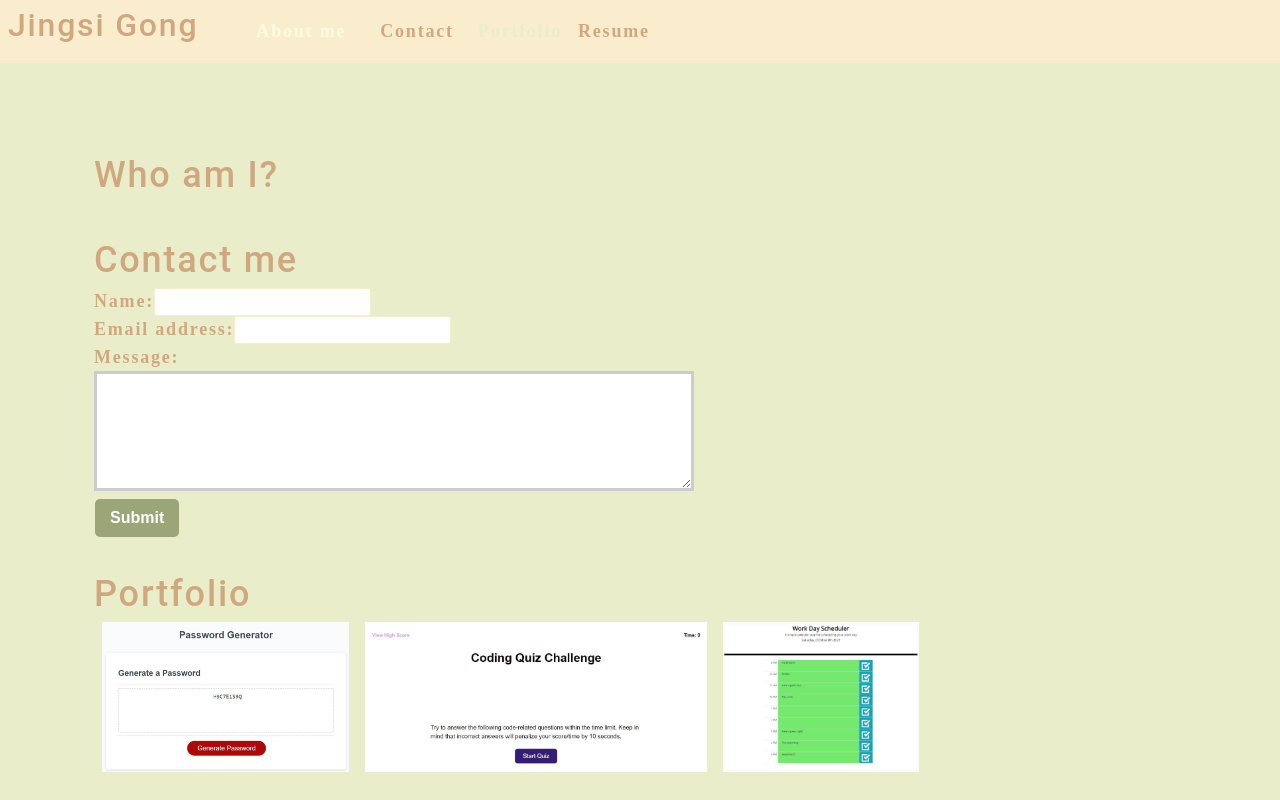
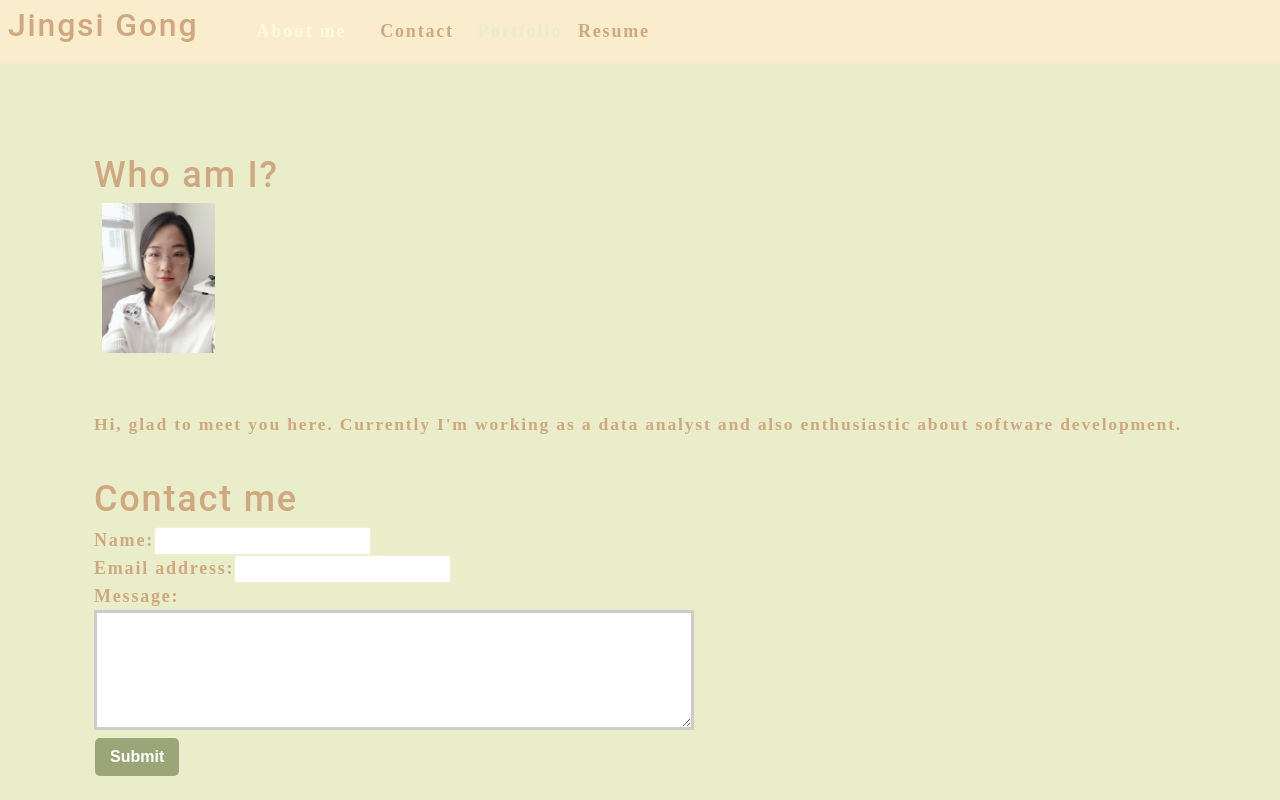
Before and after one commit to j7gong/React-Portfolio, a React (Create React App) app: page / in a window 1280 px wide. Shown: the top 800 px of the page. Built offline with nearby package versions, Linux system fonts and the light colour scheme.

Commit message:
tweak about me

```diff
--- a/src/components/About/index.js
+++ b/src/components/About/index.js
@@ -1,9 +1,18 @@
 import React from 'react';
+import coverImage from "../../assets/Img/About Me/0.JPG";
 
 function About() {
   return (
     <section className="my-5">
       <h1 id="about">Who am I?</h1>
+      <img src={coverImage}
+        className="img-thumbnail mx-1"
+        // style={{ width: "100%" }}
+        alt="cover"
+        />
+      <p>
+        Hi, glad to meet you here. Currently I'm working as a data analyst and also enthusiastic about software development.
+      </p>
     </section>
   );
 }
--- a/src/components/PhotoList/index.js
+++ b/src/components/PhotoList/index.js
@@ -45,13 +45,13 @@ const PhotoList = ({ category }) => {
           description: 'p6 description',
         },
 
-        {
-          name: 'Photo',
-          category: 'About Me',
-          web: "",
-          repo: "",
-          description: 'p6 description',
-        }
+        // {
+        //   name: 'Photo',
+        //   category: 'About Me',
+        //   web: "",
+        //   repo: "",
+        //   description: 'p6 description',
+        // }
       ]);
 
     const currentPhotos = photos.filter((photo) => photo.category === category);
```
